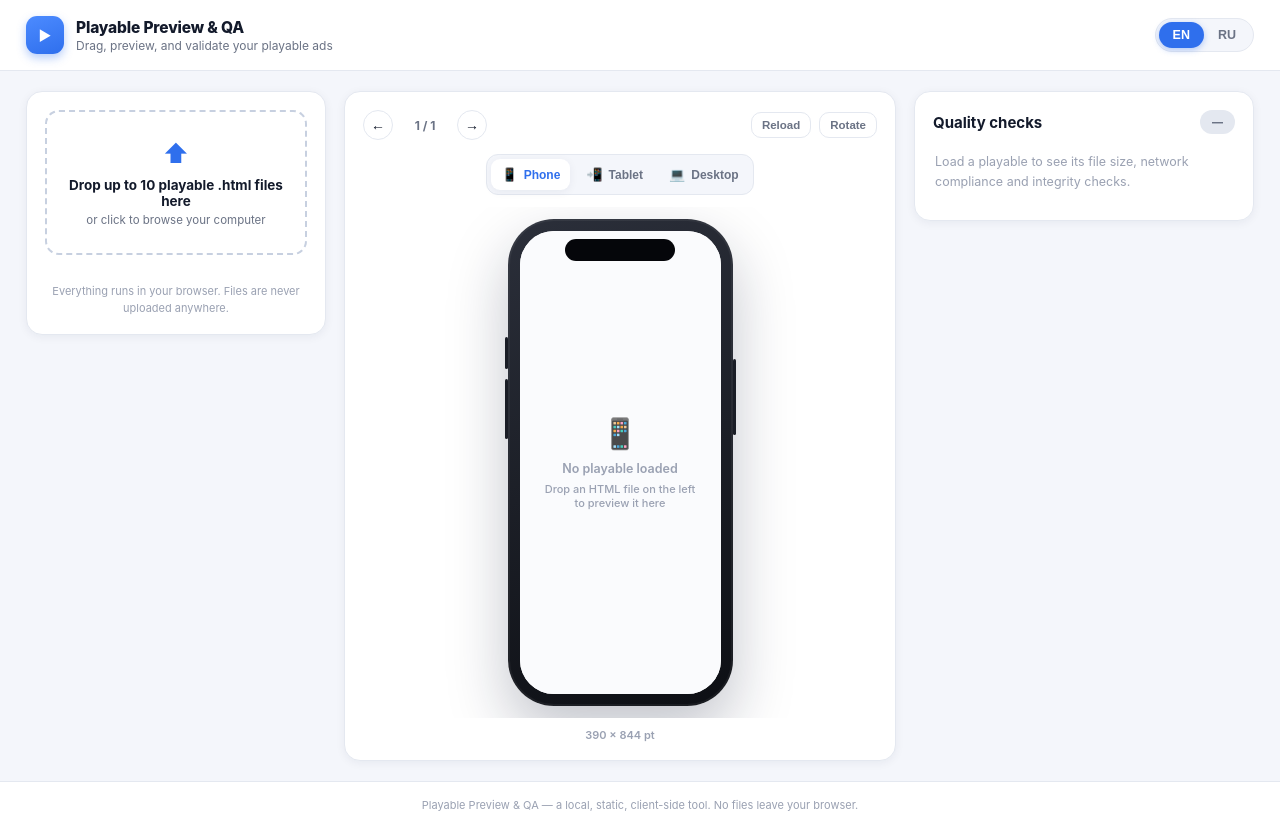
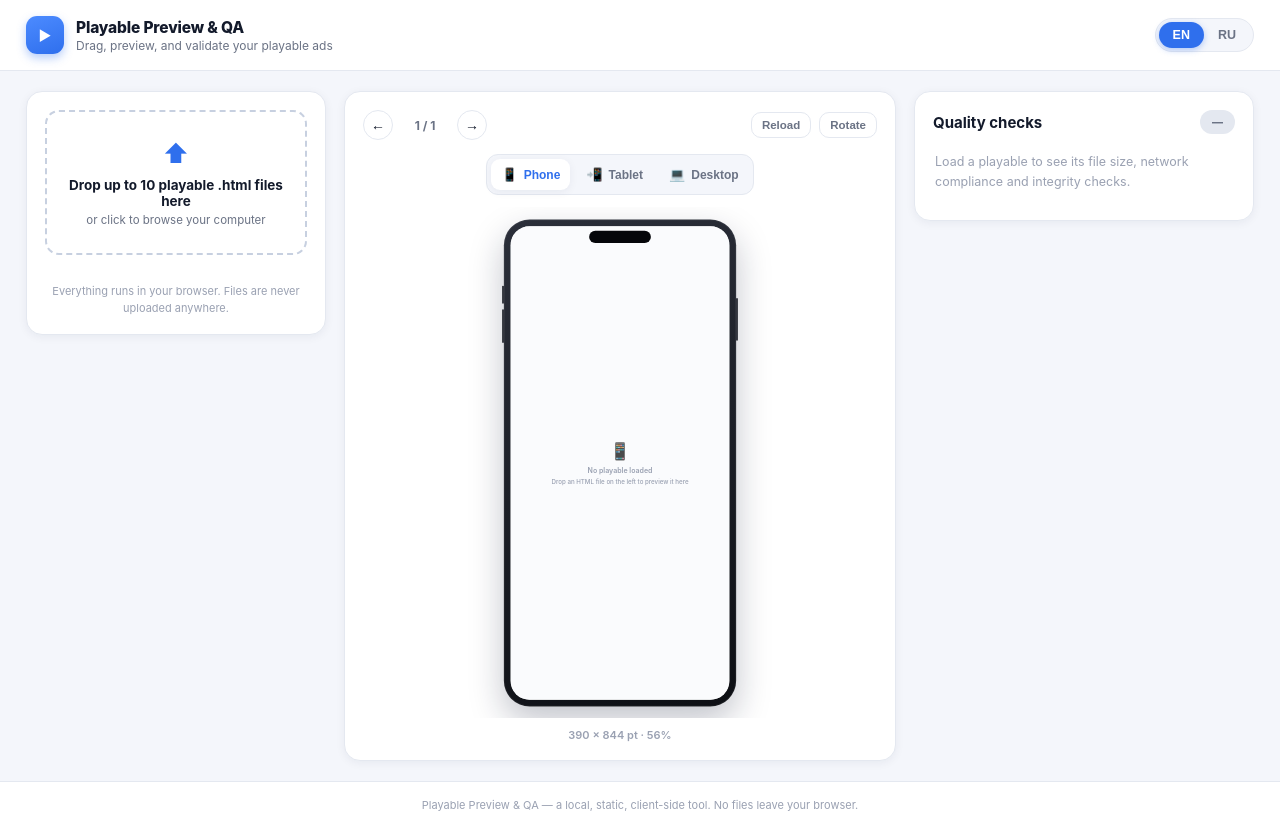
Before and after one commit to Denial43/playable-checker, a plain HTML site: page index.html in a window 1280 px wide. Drawn offline with Linux system fonts and the light colour scheme.

Commit message:
Add files via upload

```diff
--- a/app.js
+++ b/app.js
@@ -262,6 +262,21 @@ Object.keys(deviceButtons).forEach((key) => {
   });
 });
 
+// Chrome (bezel/titlebar) added around the actual content viewport, per device type.
+// Phone/tablet: 12px padding on every side (see .phone-device{padding:12px}).
+// Desktop: no padding, but a 34px titlebar sits above the screen.
+const DEVICE_CHROME = {
+  phone:   { extraW: 24, extraH: 24 },
+  tablet:  { extraW: 24, extraH: 24 },
+  desktop: { extraW: 0,  extraH: 34 }
+};
+
+// IMPORTANT: the iframe is always kept at its true, native logical size (e.g. 390x844
+// for "phone") so that fixed-pixel layouts inside the playable render exactly as they
+// would on a real device — nothing inside the ad ever gets squeezed or reflowed.
+// To fit small screens we instead shrink the *whole device frame visually* with a
+// single CSS transform: scale(), which scales every pixel uniformly (bezel included)
+// instead of changing the iframe's actual rendered viewport.
 function fitDeviceFrame() {
   const item = activeItem();
   const spec = DEVICE_SPECS[state.deviceType];
@@ -269,29 +284,36 @@ function fitDeviceFrame() {
   if (state.deviceType !== "desktop" && state.landscape) {
     logicalW = spec.h; logicalH = spec.w;
   }
-  const ratio = logicalW / logicalH;
+
+  const chrome = DEVICE_CHROME[state.deviceType];
+  let extraW = chrome.extraW, extraH = chrome.extraH;
+  if (state.deviceType !== "desktop" && state.landscape) {
+    // padding is symmetric so it doesn't actually swap, kept for clarity/future chrome tweaks
+    extraW = chrome.extraW; extraH = chrome.extraH;
+  }
+
+  const nativeW = logicalW + extraW;
+  const nativeH = logicalH + extraH;
+
+  // Native (unscaled) box size — this is the frame's real layout size.
+  phoneDevice.style.width = nativeW + "px";
+  phoneDevice.style.height = nativeH + "px";
 
   const stageBox = phoneStage.getBoundingClientRect();
   const maxBox = DEVICE_MAX_BOX[state.deviceType];
-  const availW = Math.min(stageBox.width - 24, maxBox.w);
-  const availH = Math.min(stageBox.height - 24, maxBox.h);
+  const availW = Math.max(60, Math.min(stageBox.width - 24, maxBox.w));
+  const availH = Math.max(60, Math.min(stageBox.height - 24, maxBox.h));
 
-  let w = availW;
-  let h = w / ratio;
-  if (h > availH) {
-    h = availH;
-    w = h * ratio;
-  }
-  phoneDevice.style.width = Math.round(w) + "px";
-  phoneDevice.style.height = Math.round(h) + "px";
+  const scale = Math.min(availW / nativeW, availH / nativeH);
+  phoneDevice.style.transform = "scale(" + scale.toFixed(4) + ")";
 
-  deviceDims.textContent = logicalW + " × " + logicalH + " pt";
+  deviceDims.textContent = logicalW + " × " + logicalH + " pt  ·  " + Math.round(scale * 100) + "%";
   if (tbAddress) tbAddress.textContent = item ? item.name : "playable.html";
 }
 
 window.addEventListener("resize", () => {
   clearTimeout(window.__fitTimer);
-  window.__fitTimer = setTimeout(fitDeviceFrame, 100);
+  window.__fitTimer = setTimeout(fitDeviceFrame, 80);
 });
 
 // ---------- checks panel ----------
--- a/index.html
+++ b/index.html
@@ -5,6 +5,7 @@
 <meta name="viewport" content="width=device-width, initial-scale=1.0">
 <title>Playable Preview &amp; QA</title>
 <link rel="stylesheet" href="styles.css">
+<script defer src="/_vercel/insights/script.js"></script>
 </head>
 <body>
 
--- a/styles.css
+++ b/styles.css
@@ -126,8 +126,8 @@ body{min-height:100vh;display:flex;flex-direction:column}
   position:relative;width:300px;height:614px;border-radius:46px;
   background:linear-gradient(160deg,#2b2f3a,#0d0f14);
   box-shadow:0 26px 60px rgba(15,25,50,.25), inset 0 0 0 2px rgba(255,255,255,.05);
-  padding:12px;transition:width .25s,height .25s,border-radius .25s;
-  flex-shrink:0;
+  padding:12px;transition:width .25s,height .25s,border-radius .25s,transform .2s;
+  transform-origin:50% 50%;flex-shrink:0;
 }
 .phone-device.type-tablet{border-radius:28px;background:linear-gradient(160deg,#33373f,#14161b)}
 .phone-device.type-desktop{border-radius:12px;padding:0;background:#1c1f26;box-shadow:0 20px 50px rgba(15,25,50,.22)}
```
